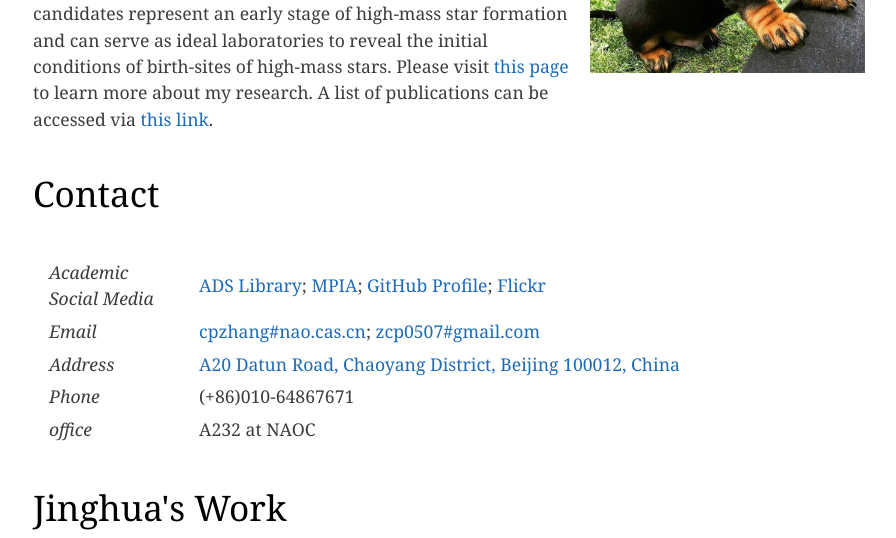
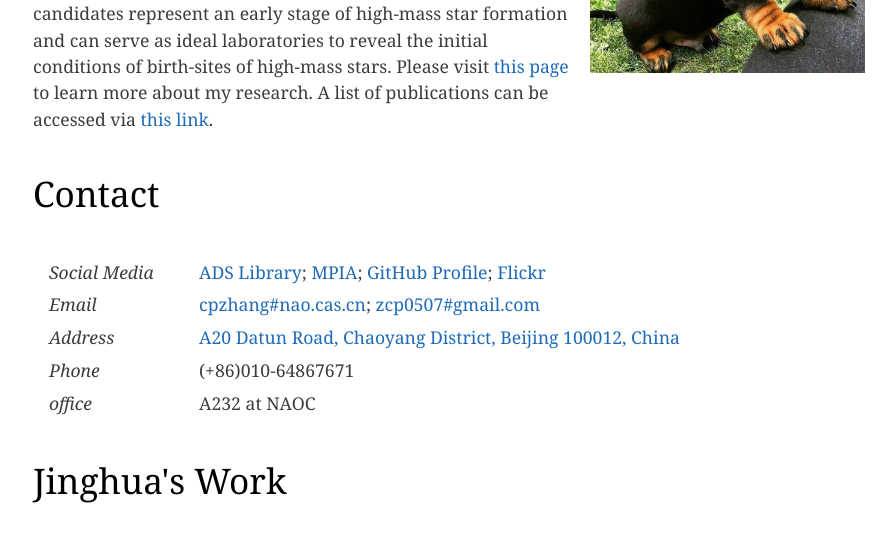
Before and after one commit to zcp521/zcp521.github.io, a Jekyll site: the page built from index.html, in a window 1280 px wide and 900 px high, scrolled down 660 px, cut to the strip 0-538 px from the top of the window. Shown: the whole strip, without its empty margins (191-1087 px from the left). Built offline with Jekyll 4.4.1, drawn with Linux system fonts in a browser that asks for light colours; the list of posts is cut into pages by our own code.

Commit message:
Initial commit

```diff
--- a/index.html
+++ b/index.html
@@ -34,7 +34,7 @@
 <table border="0">
  	<tbody>
         <tr>
-            <td style="border: 0px solid #FFFFFF; padding: 0.2rem 1rem;"><em>Academic Social Media</em></td>
+            <td style="border: 0px solid #FFFFFF; padding: 0.2rem 1rem;"><em>Social Media</em></td>
             <td style="border: 0px solid #FFFFFF; padding: 0.2rem 1rem;">
                 <a href="http://adsabs.harvard.edu/cgi-bin/nph-abs_connect?library&libname=zhang&libid=59b7dda2b2">ADS Library</a>;
                 <a href="http://www.mpia.de/person/54703/548744">MPIA</a>;
```
